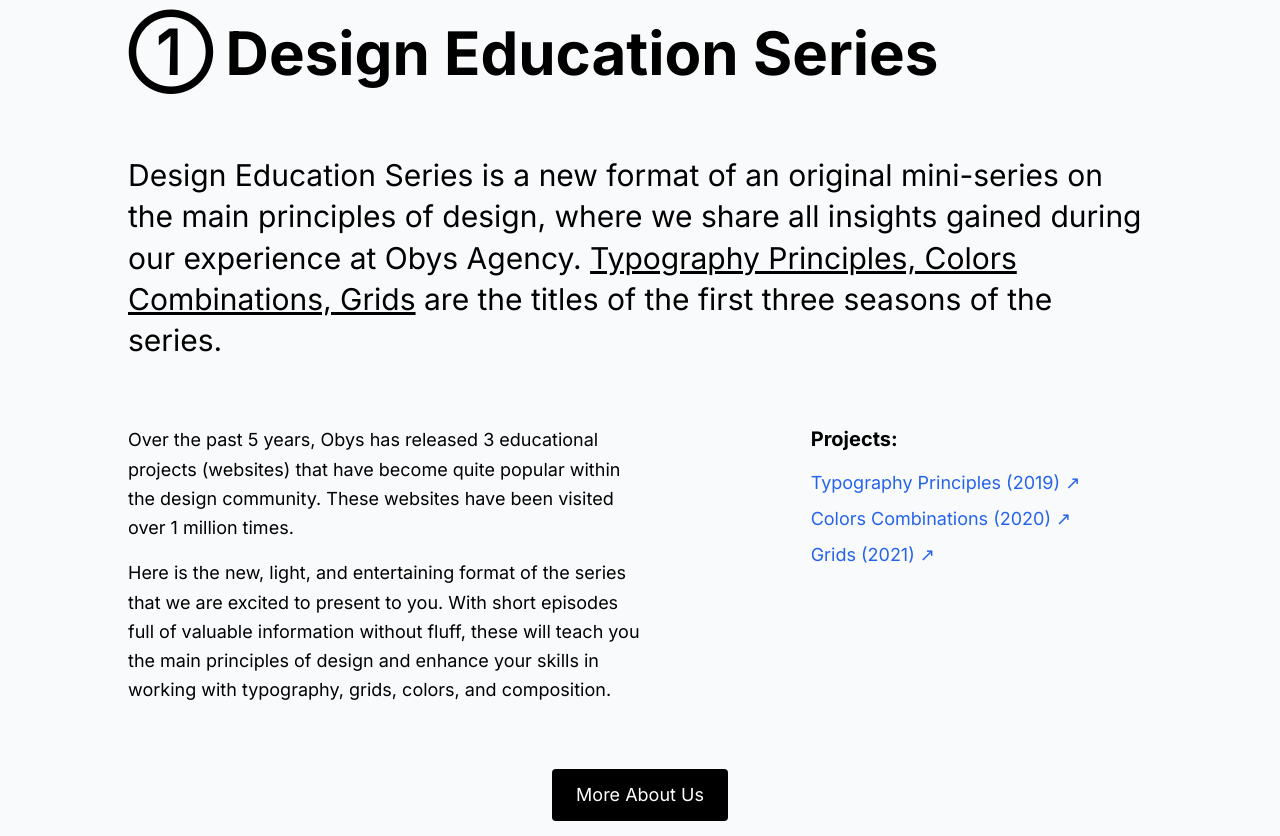
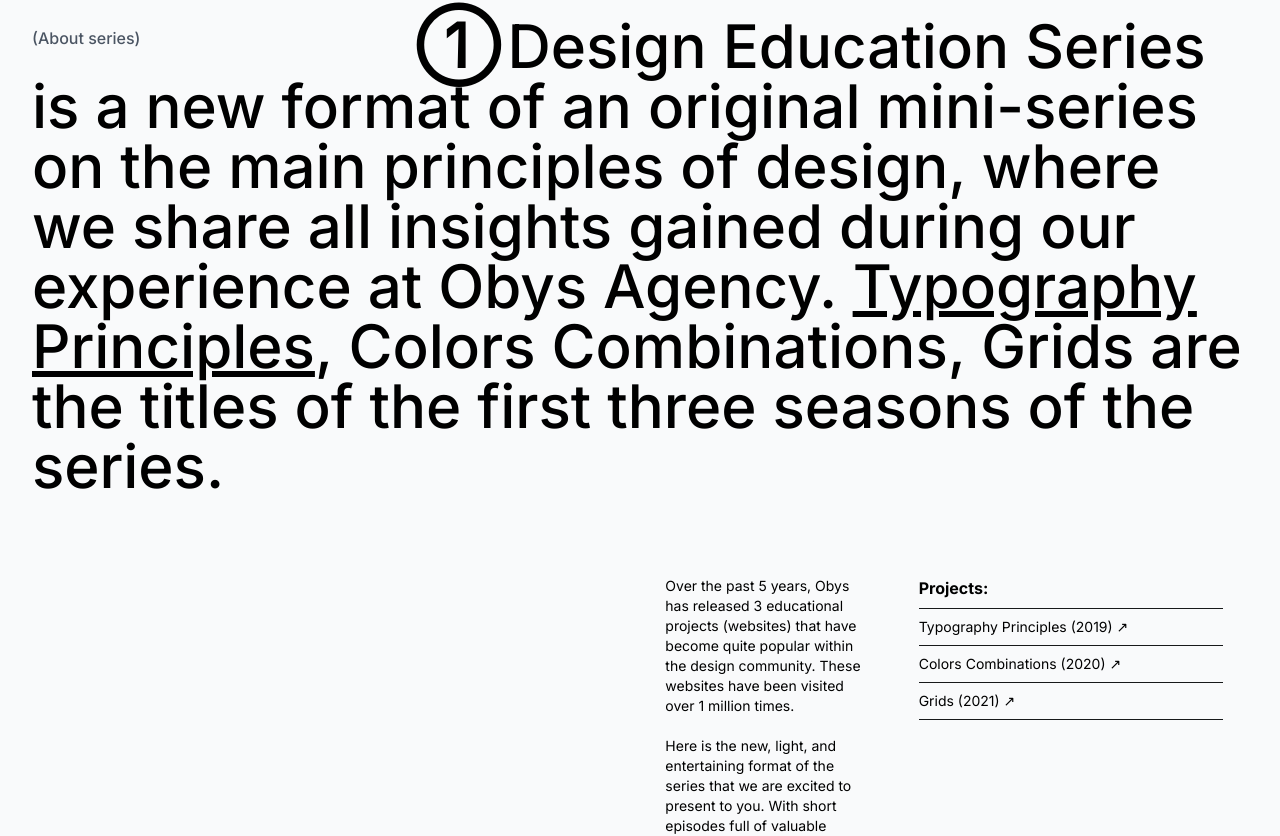
Before and after one commit to guptaShlok/des.obys.agency, a Next.js app: page / in a window 1280 px wide. Shown: the part 1136-1972 px from the top of the page. Built offline with nearby package versions, Linux system fonts and the light colour scheme.

Commit message:
minor fixes and second page structure

```diff
--- a/src/app/components/FirstPage.tsx
+++ b/src/app/components/FirstPage.tsx
@@ -111,7 +111,7 @@
                     fill="currentColor"
                     fill-rule="evenodd"
                     d={svgPathForRotor}
-                    clip-rule="evenodd"
+                    clipRule="evenodd"
                   ></path>
                 </svg>
               </div>
--- a/src/app/components/SecondPage.tsx
+++ b/src/app/components/SecondPage.tsx
@@ -1,55 +1,55 @@
-"use client"
+"use client";
 import React from "react";
 
 const SecondPage = () => {
   return (
-    <div className="min-h-screen p-8 bg-gray-50 text-black">
-      <div className="max-w-screen-lg mx-auto">
+    <div className="min-h-screen relative w-full p-8 bg-gray-50 text-black">
+      <div className="w-full mx-auto relative flex flex-col">
         <div className="flex flex-col gap-16">
-          {/* Title */}
-          <span className="text-6xl font-bold leading-tight">
-            ① Design Education Series
+          <p className="text-6xl font-medium ">
+            <span className=" inline-block w-[30vw] relative bottom-6 box-border items-center text-start text-base text-gray-600">
+              (About series)
             </span>
-
-          {/* Description */}
-          <div className="text-3xl leading-snug">
-            <p>
-              Design Education Series is a new format of an original mini-series
-              on the main principles of design, where we share all insights
-              gained during our experience at Obys Agency.{" "}
-              <span className="underline">
-                Typography Principles, Colors Combinations, Grids
-              </span>{" "}
-              are the titles of the first three seasons of the series.
+            <span className="w-5 h-5 font-bold -mr-2">①</span> Design Education
+            Series is a new format of an original mini-series on the main
+            principles of design, where we share all insights gained during our
+            experience at Obys Agency.{" "}
+            <span className="underline">Typography Principles</span>, Colors
+            Combinations, Grids are the titles of the first three seasons of the
+            series.
           </p>
         </div>
 
-          {/* Projects and Description */}
-          <div className="flex justify-between">
-            {/* Extra Information */}
-            <div className="w-1/2 text-lg leading-relaxed">
-              <p>
+        <div className=" w-full flex mt-20 justify-end items-start">
+          <div className="flex w-[50%] justify-around text-lg leading-relaxed">
+            <div className=" text-sm w-1/3 flex flex-col justify-evenly gap-10 items-start">
               Over the past 5 years, Obys has released 3 educational projects
               (websites) that have become quite popular within the design
               community. These websites have been visited over 1 million times.
-              </p>
-              <p className="mt-4">
+              <br />
+              <br />
               Here is the new, light, and entertaining format of the series that
               we are excited to present to you. With short episodes full of
               valuable information without fluff, these will teach you the main
               principles of design and enhance your skills in working with
               typography, grids, colors, and composition.
-              </p>
+              <a
+                href="#"
+                className="inline-block px-4 py-2 text-sm text-white bg-primaryBlack-light rounded-lg hover:bg-gray-800 transition-colors duration-200"
+              >
+                More About Us
+              </a>
             </div>
 
             {/* Projects */}
-            <div className="w-1/3">
-              <h2 className="text-xl font-bold mb-4">Projects:</h2>
-              <ul className="space-y-2">
+            <ul className="space-y-2 w-1/2">
+              <h2 className="text-base border-b pb-2 border-primaryBlack-light font-bold">
+                Projects:
+              </h2>
               <li>
                 <a
                   href="#"
-                    className="block text-lg text-blue-600 hover:text-black transition-colors duration-200"
+                  className="block text-sm border-b pb-2 border-primaryBlack-light "
                 >
                   Typography Principles (2019) ↗
                 </a>
@@ -57,7 +57,7 @@
               <li>
                 <a
                   href="#"
-                    className="block text-lg text-blue-600 hover:text-black transition-colors duration-200"
+                  className="block text-sm border-b pb-2 border-primaryBlack-light "
                 >
                   Colors Combinations (2020) ↗
                 </a>
@@ -65,23 +65,12 @@
               <li>
                 <a
                   href="#"
-                    className="block text-lg text-blue-600 hover:text-black transition-colors duration-200"
+                  className="block text-sm border-b pb-2 border-primaryBlack-light "
                 >
                   Grids (2021) ↗
                 </a>
               </li>
             </ul>
-            </div>
-          </div>
-
-          {/* More About Us Button */}
-          <div className="flex justify-center">
-            <a
-              href="#"
-              className="inline-block px-6 py-3 text-lg text-white bg-black rounded hover:bg-gray-800 transition-colors duration-200"
-            >
-              More About Us
-            </a>
           </div>
         </div>
       </div>
```
Lines whose indentation alone changed are shown as unchanged.
